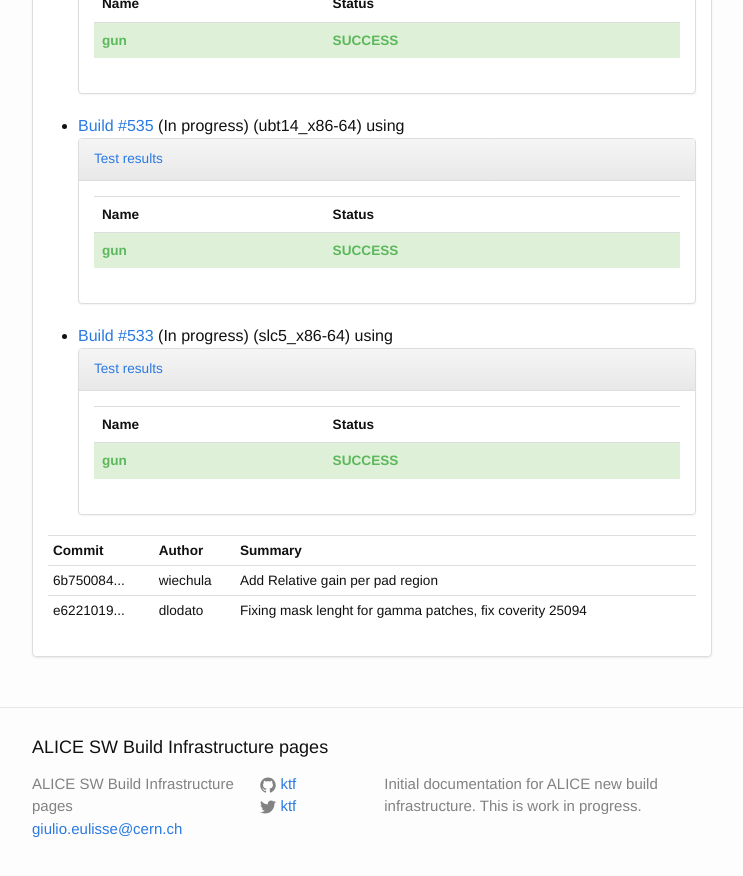
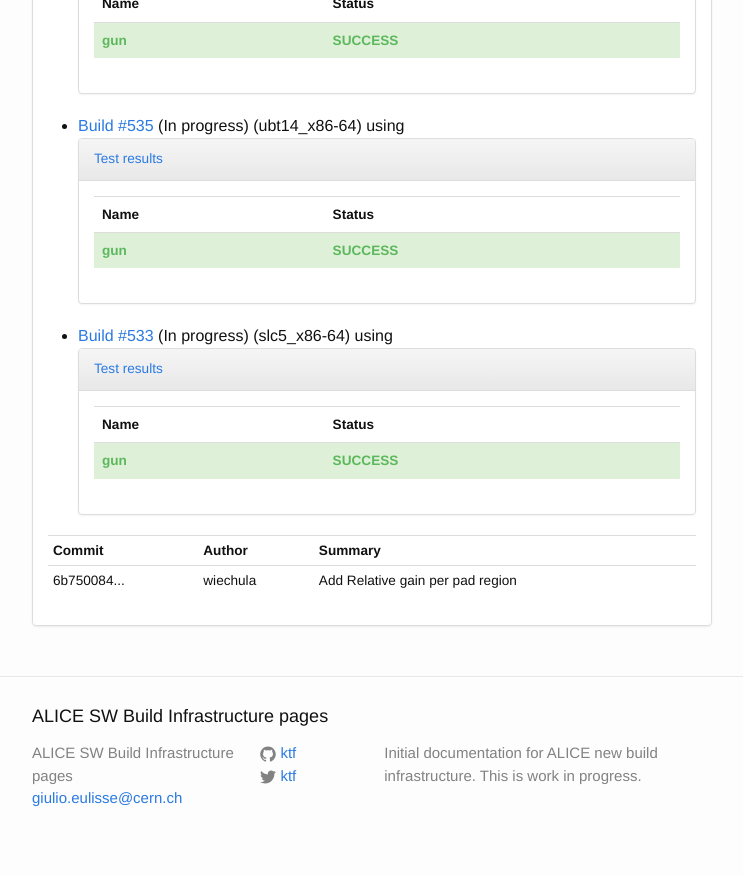
Before and after one commit to alisw/alisw.github.io, a Jekyll site: the page built from index.html, in a window 1280 px wide and 900 px high, scrolled down 16088 px. Shown: the top 876 px of the window, without its empty margins (268-1011 px from the left). Built offline with Jekyll 4.4.1, drawn with Linux system fonts in a browser that asks for light colours; nearby versions of some CDN libraries.

Commit message:
Updated results.

```diff
--- a/_data/commits-aliroot-master.yaml
+++ b/_data/commits-aliroot-master.yaml
@@ -58,8 +58,3 @@
  message: >-
     Add Relative gain per pad region
  author: !!str wiechula
--
- commit: "e6221019404b9a267b2fcc0e87a63055cb19770e"
- message: >-
-    Fixing mask lenght for gamma patches, fix coverity 25094
- author: !!str dlodato
```
